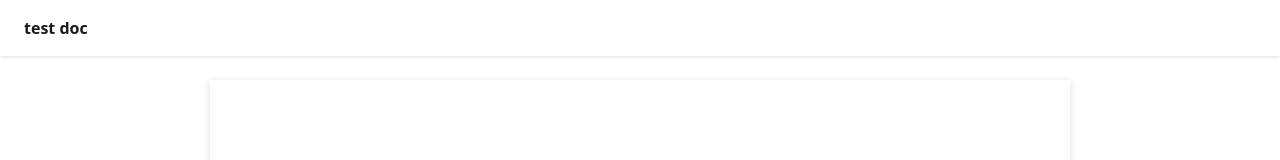
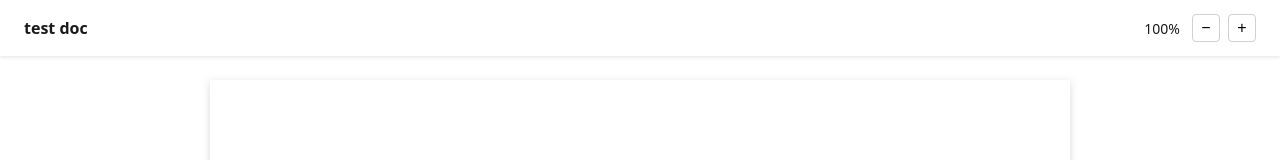
Before and after one commit to povarejkee/clearway, an Angular app: page /document/1 in a window 1280 px wide. Shown: the top 160 px of the page. Built offline with nearby package versions, Linux system fonts and the light colour scheme.

Commit message:
feat(app): worked on doc zoom

```diff
--- a/src/app/document/document.component.html
+++ b/src/app/document/document.component.html
@@ -4,11 +4,17 @@
   } @else {
     <header class="document-header">
       <span class="document-header-title">{{ facade.document()?.name }}</span>
+
+      <div class="document-header-controls">
+        <span class="document-header-zoom">{{ facade.zoom() }}%</span>
+        <button class="document-header-btn" (click)="facade.zoomOut()">−</button>
+        <button class="document-header-btn" (click)="facade.zoomIn()">+</button>
+      </div>
     </header>
 
     <main class="document-viewer">
       @for (page of facade.document()?.pages; track page.number) {
-        <app-page [page]="page" />
+        <app-page [page]="page" [style.width.px]="pageWidth()" />
       }
     </main>
   }
--- a/src/app/document/document.component.scss
+++ b/src/app/document/document.component.scss
@@ -17,19 +17,50 @@
       font-size: 16px;
       font-weight: 600;
       color: #1a1a1a;
+      flex-grow: 1;
+    }
+
+    &-controls {
+      display: flex;
+      align-items: center;
+      gap: 8px;
+    }
+
+    &-zoom {
+      font-size: 14px;
+      font-weight: 500;
+      color: #1a1a1a;
+      min-width: 44px;
+      text-align: center;
+    }
+
+    &-btn {
+      width: 28px;
+      height: 28px;
+      border: 1px solid #d0d0d0;
+      border-radius: 4px;
+      background: #fff;
+      font-size: 16px;
+      cursor: pointer;
+      display: flex;
+      align-items: center;
+      justify-content: center;
+
+      &:hover {
+        background: #f5f5f5;
+      }
     }
   }
 
   &-viewer {
     display: flex;
     flex-direction: column;
-    align-items: center;
     gap: 16px;
     padding: 24px;
+    overflow-x: auto;
 
     app-page {
-      width: 100%;
-      max-width: 860px;
+      margin: 0 auto;
     }
   }
 
--- a/src/app/document/document.component.ts
+++ b/src/app/document/document.component.ts
@@ -1,7 +1,9 @@
-import { Component, inject, OnInit } from '@angular/core';
+import { Component, computed, inject, OnInit, Signal } from '@angular/core';
 import { ActivatedRoute } from '@angular/router';
 import { FacadeService } from './services/facade.service';
 import { DocumentImports, DocumentProviders } from './imports';
+
+const PAGE_BASE_WIDTH: number = 860;
 
 @Component({
   selector: 'app-document',
@@ -14,6 +16,10 @@ export class DocumentComponent implements OnInit {
   private route: ActivatedRoute = inject(ActivatedRoute);
   protected facade: FacadeService = inject(FacadeService);
 
+  protected pageWidth: Signal<number> = computed((): number => {
+    return Math.round((PAGE_BASE_WIDTH * this.facade.zoom()) / 100);
+  });
+
   ngOnInit(): void {
     this.getDocument();
   }
--- a/src/app/document/services/api.service.ts
+++ b/src/app/document/services/api.service.ts
@@ -3,7 +3,7 @@ import { HttpClient } from '@angular/common/http';
 import { IDocument } from '../interfaces/document.interface';
 import { delay, Observable } from 'rxjs';
 
-const DELAY: number = 2000;
+const DELAY: number = 1000;
 
 @Injectable({ providedIn: 'root' })
 export class ApiService {
--- a/src/app/document/services/facade.service.ts
+++ b/src/app/document/services/facade.service.ts
@@ -32,6 +32,22 @@ export class FacadeService {
       });
   }
 
+  public zoomIn(): void {
+    this.state.zoom.update((value: number): number => {
+      if (value >= 200) return value;
+
+      return value + 10;
+    });
+  }
+
+  public zoomOut(): void {
+    this.state.zoom.update((value: number): number => {
+      if (value <= 20) return value;
+
+      return value - 10;
+    });
+  }
+
   // <STATE>
   public get document(): Signal<IDocument> {
     return this.state.document;
@@ -40,5 +56,9 @@ export class FacadeService {
   public get isLoadingDoc(): Signal<boolean> {
     return this.state.isLoadingDoc;
   }
+
+  public get zoom(): Signal<number> {
+    return this.state.zoom;
+  }
   // </STATE>
 }
--- a/src/app/document/services/state.service.ts
+++ b/src/app/document/services/state.service.ts
@@ -4,4 +4,5 @@ import { IDocument } from '../interfaces/document.interface';
 export class StateService {
   public document: WritableSignal<IDocument> = signal<IDocument>(null);
   public isLoadingDoc: WritableSignal<boolean> = signal<boolean>(false);
+  public zoom: WritableSignal<number> = signal<number>(100);
 }
```
